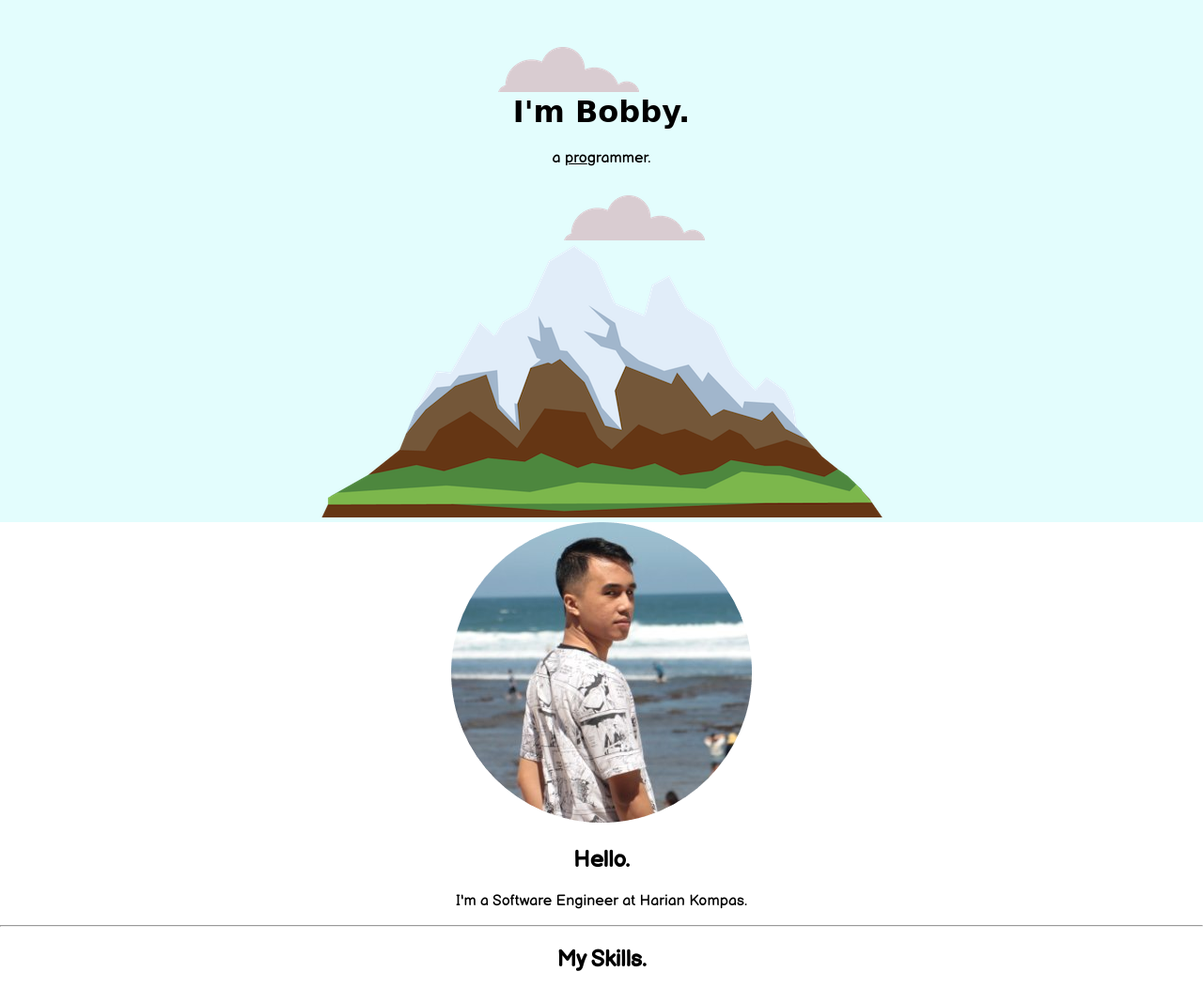
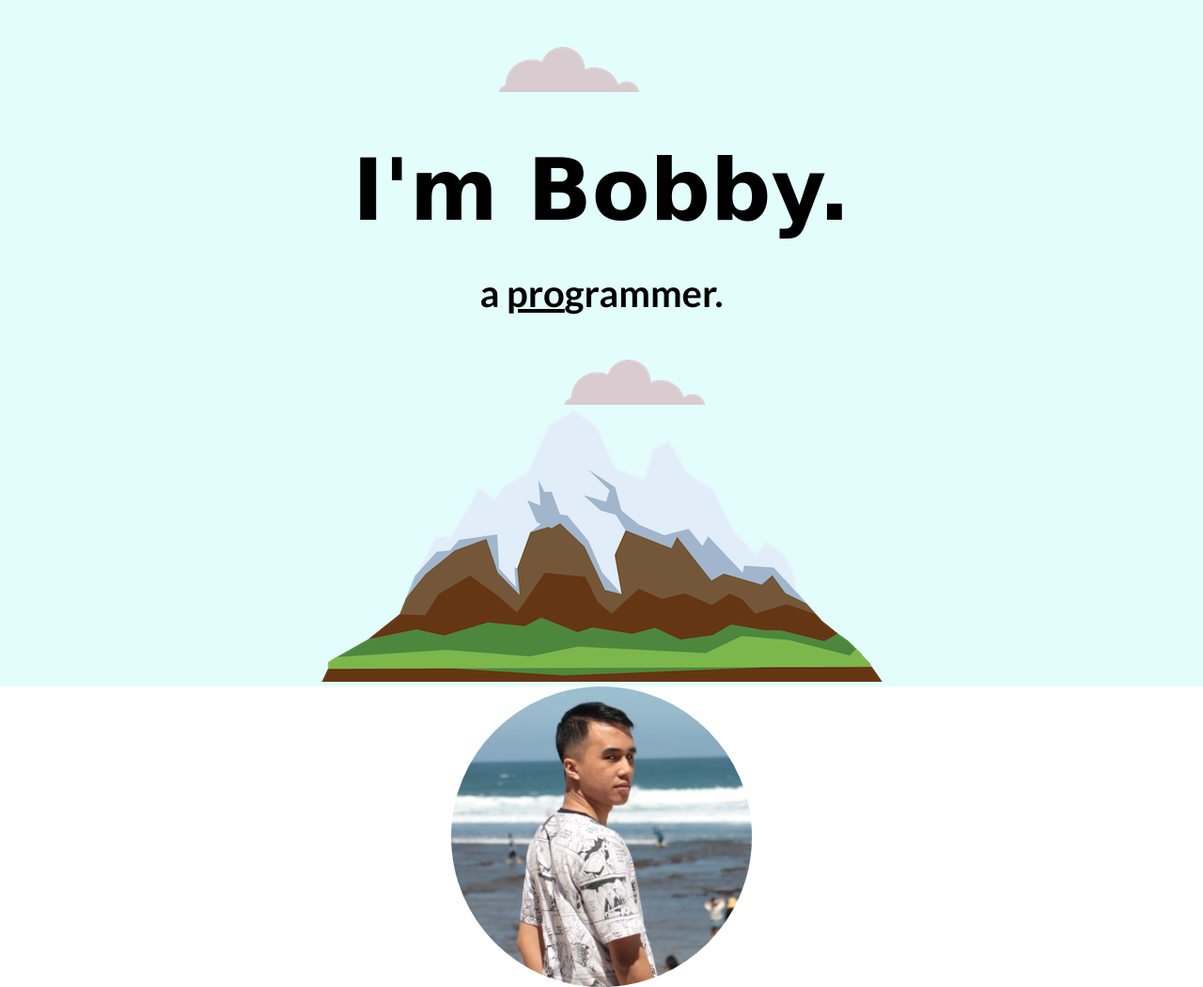
Before and after one commit to bobbypratama97/web-dev, a plain HTML site: page CSS - My Site/index.html in a window 1280 px wide. Shown: the top 1051 px of the page at 94% size. Drawn offline with Linux system fonts and the light colour scheme; a web font is replaced by a local one.

Commit message:
font size

```diff
--- a/CSS - My Site/css/styles.css
+++ b/CSS - My Site/css/styles.css
@@ -5,8 +5,14 @@ body{
 }
 
 h1{
-  margin-top: 0;
+  margin: 50px auto 0 auto;
   font-family: 'Piedra', cursive;
+  font-size: 90px;
+}
+
+h2{
+  font-family: 'Lato',cursive;
+  font-size: 2.5rem;
 }
 
 .bottom-container{
--- a/CSS - My Site/index.html
+++ b/CSS - My Site/index.html
@@ -7,13 +7,14 @@
   <link rel="stylesheet" href="css/styles.css">
   <link rel="icon" href="favicon.ico">
   <link href="https://fonts.googleapis.com/css2?family=Balsamiq+Sans&family=Piedra&display=swap" rel="stylesheet">
+  <link href="https://fonts.googleapis.com/css2?family=Lato:wght@700&display=swap" rel="stylesheet">
 </head>
 
 <body>
   <div class="top-container">
     <img class="top-cloud" src="images/cloud.png" alt="cloud-img">
     <h1>I'm Bobby.</h1>
-    <p>a <span class="pro">pro</span>grammer.</p>
+    <h2>a <span class="pro">pro</span>grammer.</h2>
     <img class="bottom-cloud" src="images/cloud.png" alt="cloud-img">
     <img src="images/mountain.png" alt="mountain-img">
   </div>
```
